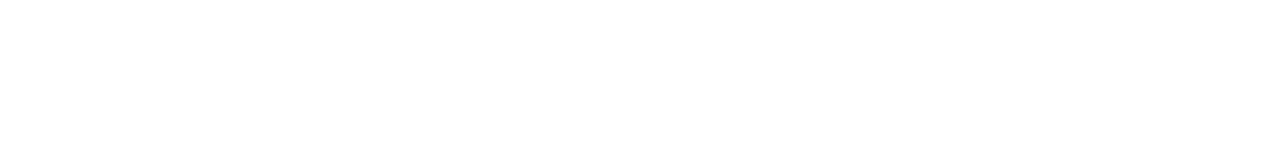
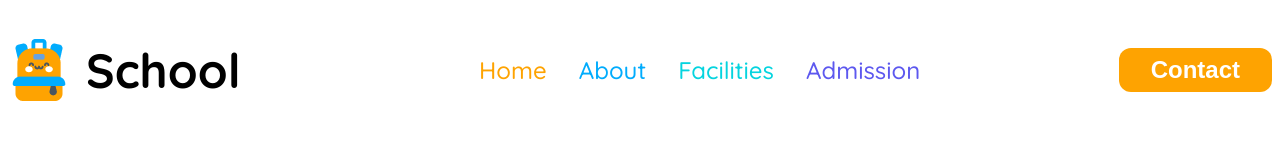
Before and after one commit to daiyankabir/kids-school, a plain HTML site: page index.html in a window 1280 px wide. Drawn offline with Linux system fonts and the light colour scheme.

Commit message:
header part

```diff
--- a/index.html
+++ b/index.html
@@ -4,10 +4,35 @@
 <head>
     <meta charset="UTF-8">
     <meta name="viewport" content="width=device-width, initial-scale=1.0">
+    <link rel="stylesheet" href="styles/styles.css">
     <title>Kids School</title>
 </head>
 
-<body>
+<body class="quicksand-font">
+    <header class="header display-flex ">
+        <div class="logo display-flex">
+            <img class="logo-image" src="../kids-school/assets/logo.png" alt="logo">
+            <h1>School</h1>
+        </div>
+        <nav>
+            <ul class="nav-list display-flex">
+                <li class="nav-item"><a href="" class="nav-link text-color1">Home</a></li>
+                <li class="nav-item"><a href="" class="nav-link text-color2">About</a></li>
+                <li class="nav-item"><a href="" class="nav-link text-color3">Facilities</a></li>
+                <li class="nav-item"><a href="" class="nav-link text-color4">Admission</a></li>
+            </ul>
+
+        </nav>
+        <button class="btn-primary">Contact</button>
+
+    </header>
+    <main class="hero">
+
+    </main>
+    <footer class="footer">
+
+    </footer>
+
 
 </body>
 
--- a/styles/styles.css
+++ b/styles/styles.css
@@ -0,0 +1,89 @@
+@import url('https://fonts.googleapis.com/css2?family=Quicksand:wght@300..700&display=swap');
+
+.quicksand-font {
+    font-family: "Quicksand", serif;
+    font-optical-sizing: auto;
+    font-weight: 400;
+    font-style: normal;
+}
+
+.text-color1 {
+    color: rgb(254, 163, 1);
+}
+
+.text-color2 {
+    color: rgb(1, 172, 253);
+}
+
+.text-color3 {
+    color: rgb(5, 212, 223);
+}
+
+.text-color4 {
+    color: rgb(93, 88, 239);
+}
+
+.display-flex {
+    display: flex;
+}
+
+.btn-primary {
+    background-color: rgb(254, 163, 1);
+    border-radius: 12px;
+    color: rgb(255, 255, 255);
+    padding: 0.5rem 2rem;
+    border: none;
+    font-weight: 600;
+    font-size: 1.5rem;
+
+}
+
+.btn-primary:hover {
+    background-color: rgb(247, 133, 4);
+}
+
+.header,
+.hero,
+.footer {
+    max-width: 1440px;
+    margin: 0 auto;
+}
+
+.header {
+    justify-content: space-between;
+    align-items: center;
+}
+
+.header h1 {
+    font-size: 3rem;
+    font-weight: 700;
+
+}
+
+.logo {
+    justify-content: space-between;
+    align-items: center;
+    gap: 1rem;
+}
+
+.logo-image {
+    max-width: 62px;
+    max-height: 62px;
+}
+
+.nav-list {
+    justify-content: space-between;
+    align-items: center;
+    gap: 2rem;
+}
+
+.nav-item {
+    list-style: none;
+}
+
+.nav-link {
+    text-decoration: none;
+    font-size: 1.5rem;
+    font-weight: 500;
+
+}
```
